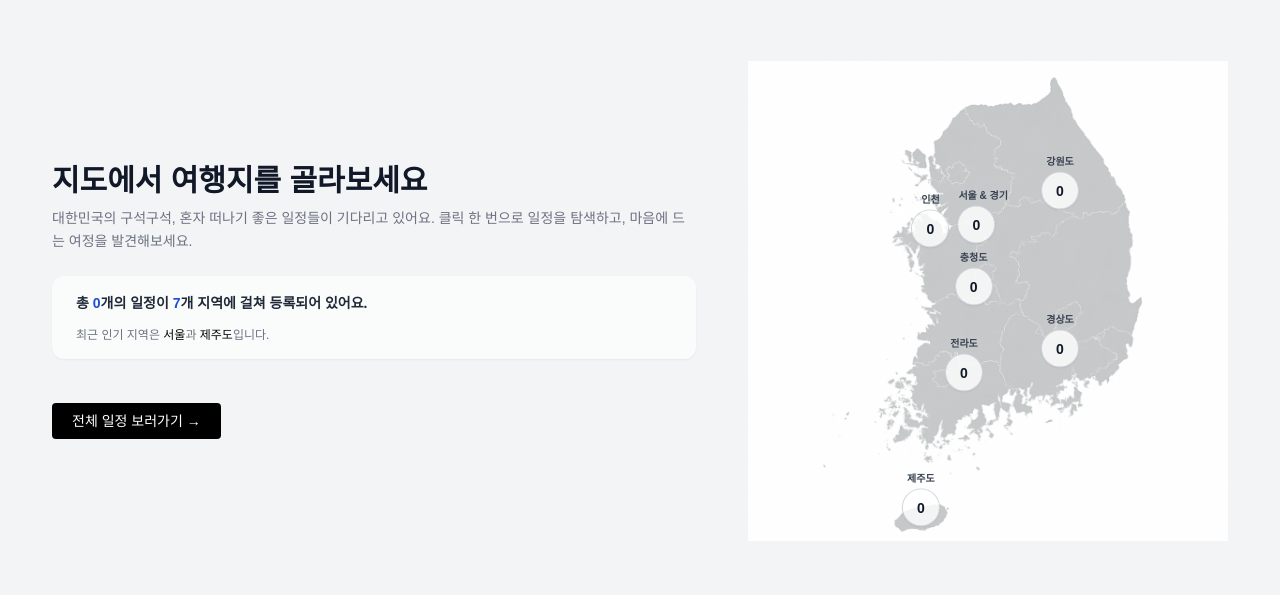
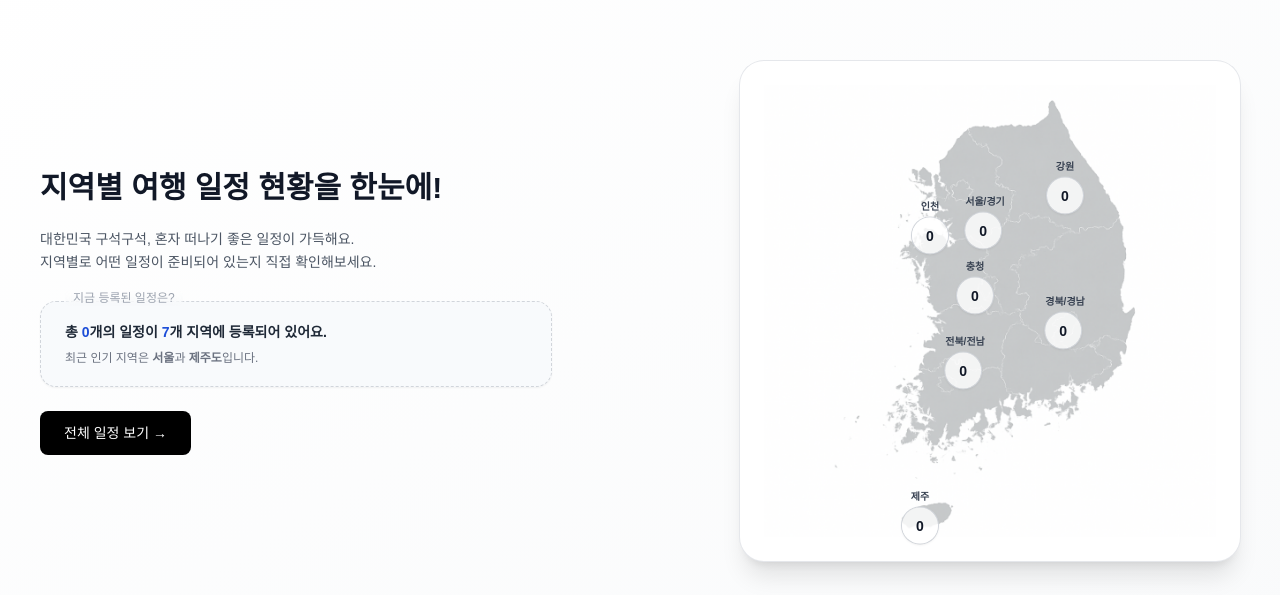
Before and after one commit to devyuu08/loneleap, a React (Vite) app: page / in a window 1280 px wide. Shown: the part 1205-1800 px from the top of the page. Built offline with nearby package versions, Linux system fonts and the light colour scheme; no server answers; the database is empty; a web font is replaced by a local one.

Commit message:
feat: 지역별 여행 일정 지도 섹션 UI 및 레이아웃 리디자인

```diff
--- a/src/components/home/RegionMapSection.jsx
+++ b/src/components/home/RegionMapSection.jsx
@@ -22,44 +22,47 @@ function RegionMapSection() {
   const totalCount = regionCounts.total;
 
   return (
-    <MainSectionWrapper bg="bg-gray-100" className="overflow-hidden">
-      <div className="max-w-screen-2xl mx-auto flex flex-col lg:flex-row items-center justify-between gap-10">
-        {/* 왼쪽 설명 */}
-        <div className="flex-1 max-w-2xl pl-7">
-          <h2 className="text-3xl font-bold text-gray-900 mb-2 text-left">
-            지도에서 여행지를 골라보세요
+    <MainSectionWrapper
+      bg="bg-gradient-to-br from-white to-gray-50 py-20"
+      containerClass="max-w-screen-xl px-4 flex flex-col lg:flex-row items-center justify-between gap-12"
+    >
+      {/* 왼쪽: 텍스트 + CTA */}
+      <div className="max-w-lg text-left flex-1">
+        <h2 className="text-3xl font-bold text-gray-900 leading-snug mb-5">
+          지역별 여행 일정 현황을 한눈에!
         </h2>
-          <p className="text-sm text-gray-500 mb-6 leading-relaxed">
-            대한민국의 구석구석, 혼자 떠나기 좋은 일정들이 기다리고 있어요. 클릭
-            한 번으로 일정을 탐색하고, 마음에 드는 여정을 발견해보세요.
+        <p className="text-gray-600 text-sm mb-7 leading-relaxed">
+          대한민국 구석구석, 혼자 떠나기 좋은 일정이 가득해요. <br />
+          지역별로 어떤 일정이 준비되어 있는지 직접 확인해보세요.
         </p>
 
-          {/* 전체 지역 요약 (예: 일정 수 총합, 인기 지역) */}
-          <div className="bg-white/60 rounded-xl shadow-sm px-6 py-4 mb-6 backdrop-blur-sm">
-            <p className="text-gray-800 text-sm leading-relaxed font-bold">
-              총 <span className="text-blue-700">{totalCount}</span>
-              개의 일정이{" "}
+        {/* 정보 박스 */}
+        <div className="relative bg-slate-50 border border-dashed border-gray-300 px-6 py-5 rounded-2xl shadow-sm mb-6">
+          <div className="absolute -top-3 left-6 text-xs text-gray-400 px-2 backdrop-blur-sm rounded-md">
+            지금 등록된 일정은?
+          </div>
+          <p className="text-gray-800 text-sm font-semibold">
+            총 <span className="text-blue-700">{totalCount}</span>개의 일정이{" "}
             <span className="text-blue-700">{regions.length}</span>개 지역에
-              걸쳐 등록되어 있어요.
+            등록되어 있어요.
           </p>
-            <p className="text-xs text-gray-500 mt-3">
-              최근 인기 지역은{" "}
-              <span className="font-medium text-black">서울</span>과{" "}
-              <span className="font-medium text-black">제주도</span>입니다.
+          <p className="text-xs text-gray-500 mt-2">
+            최근 인기 지역은 <strong>서울</strong>과 <strong>제주도</strong>
+            입니다.
           </p>
         </div>
 
         {/* CTA 버튼 */}
         <Link
           to="/itinerary"
-            className="inline-block mt-5 px-5 py-2 rounded bg-black text-white text-sm hover:bg-gray-800"
+          className="inline-block px-6 py-3 bg-black text-white rounded-lg text-sm hover:bg-gray-800 transition"
         >
-            전체 일정 보러가기 →
+          전체 일정 보기 →
         </Link>
       </div>
 
-        {/* 오른쪽 지도 */}
-        <div className="relative w-[480px] h-[480px] flex-shrink-0 mx-auto lg:mr-7 z-0 overflow-visible">
+      {/* 오른쪽: 지도 */}
+      <div className="relative w-[500px] h-[500px] rounded-3xl bg-white shadow-xl p-6 ring-1 ring-gray-200 flex-shrink-0">
         <img
           src="/images/korea-map.png"
           alt="대한민국 지도"
@@ -74,12 +77,9 @@ function RegionMapSection() {
             className="absolute -translate-x-1/2 -translate-y-1/2 text-center"
             style={{ top: r.position.top, left: r.position.left }}
           >
-              {/* 지역명 */}
             <p className="text-[10px] text-gray-700 font-semibold mb-1">
               {r.name}
             </p>
-
-              {/* 버튼 */}
             <button
               onClick={() =>
                 setActiveRegion(activeRegion === r.slug ? null : r.slug)
@@ -91,7 +91,6 @@ function RegionMapSection() {
           </div>
         ))}
       </div>
-      </div>
     </MainSectionWrapper>
   );
 }
--- a/src/data/regions.js
+++ b/src/data/regions.js
@@ -1,51 +1,37 @@
 export const regions = [
   {
-    name: "서울 & 경기",
+    name: "서울/경기",
     slug: "seoul",
-    count: 24,
-    desc: "도심 속 혼자만의 시간을 위한 장소들",
     position: { top: "32%", left: "49%" },
   },
   {
     name: "인천",
     slug: "incheon",
-    count: 10,
-    desc: "서해를 품은 낭만적인 혼행지",
     position: { top: "33%", left: "38%" },
   },
   {
-    name: "강원도",
+    name: "강원",
     slug: "gangwon",
-    count: 18,
-    desc: "자연과 함께하는 고요한 여행 장소들",
     position: { top: "25%", left: "65%" },
   },
   {
-    name: "충청도",
+    name: "충청",
     slug: "chungcheong",
-    count: 14,
-    desc: "조용한 바닷가와 숲길이 어우러진 곳",
     position: { top: "45%", left: "47%" },
   },
   {
-    name: "전라도",
+    name: "전북/전남",
     slug: "jeolla",
-    count: 17,
-    desc: "느긋한 리듬과 따뜻한 풍경을 지닌 지역",
-    position: { top: "63%", left: "45%" },
+    position: { top: "60%", left: "45%" },
   },
   {
-    name: "경상도",
+    name: "경북/경남",
     slug: "gyeongsang",
-    count: 21,
-    desc: "산과 바다가 만나는 절경의 여정",
-    position: { top: "58%", left: "65%" },
+    position: { top: "52%", left: "65%" },
   },
   {
-    name: "제주도",
+    name: "제주",
     slug: "jeju",
-    count: 22,
-    desc: "섬 속의 고독을 즐기는 장소들",
     position: { top: "91%", left: "36%" },
   },
 ];
```
Lines whose indentation alone changed are shown as unchanged.
